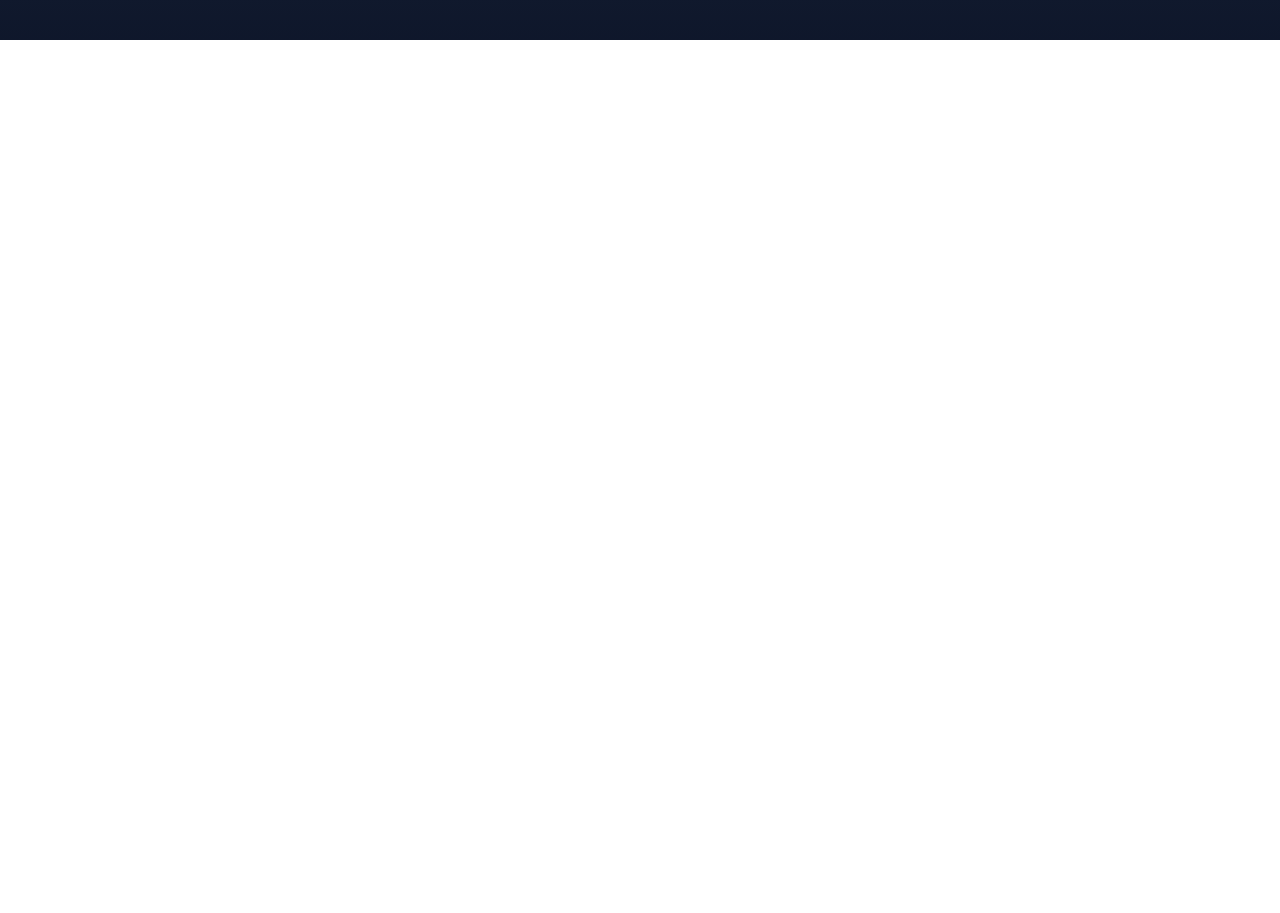
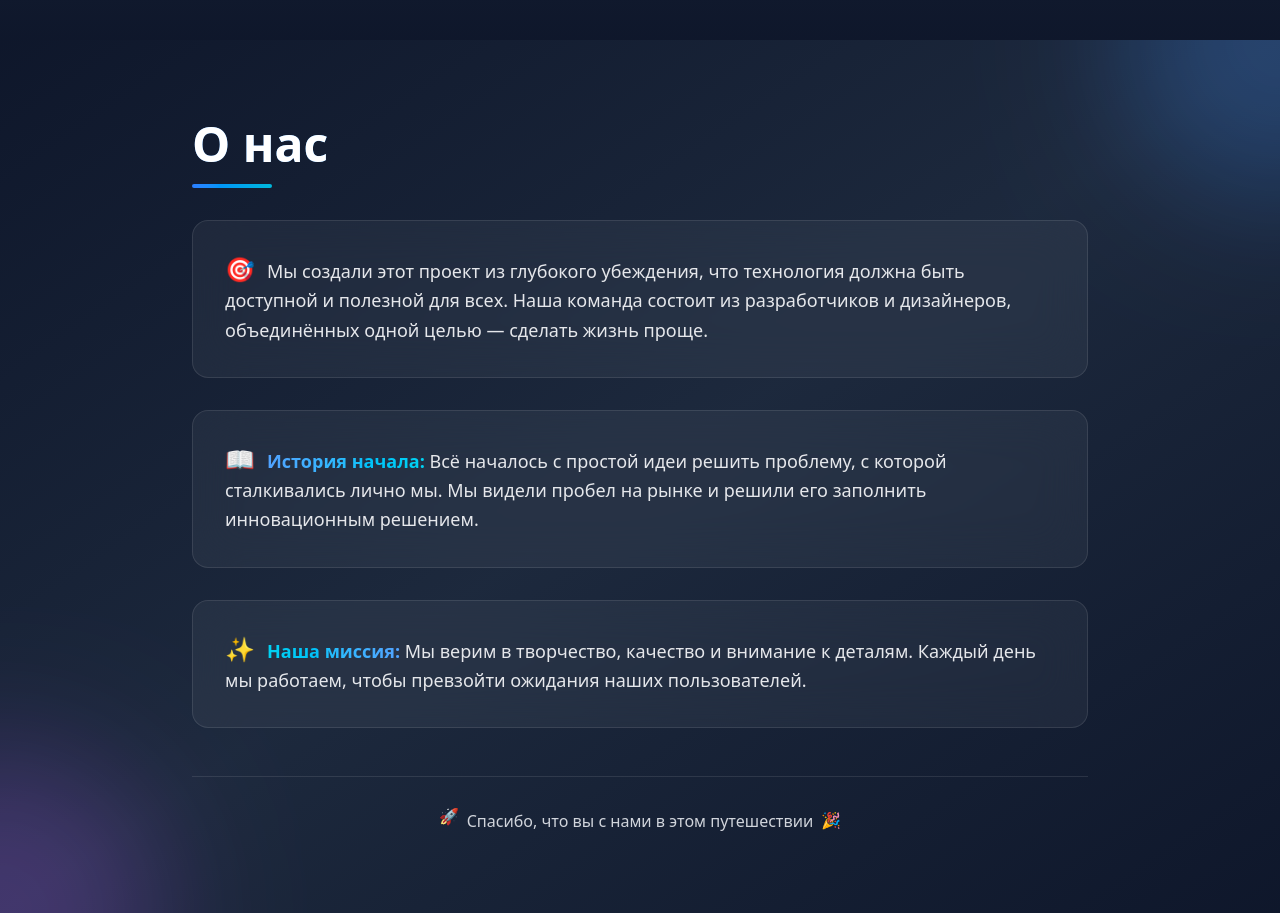
Before and after one commit to shokhaway01/tuit-project-work, a Next.js app: page / in a window 1280 px wide. Shown: the part 820-1733 px from the top of the page. Before the commit the page ends 860 px from the top, so only its background shows below. Built offline with nearby package versions, Linux system fonts and the light colour scheme.

Commit message:
Add Header and HeroSection components with responsive design; remove unused CSS variables

```diff
--- a/app/page.tsx
+++ b/app/page.tsx
@@ -1,3 +1,4 @@
+import { AboutUs } from "@/components/about us/AboutUs";
 import { Header } from "@/components/header/Header";
 import { HeroSection } from "@/components/heroSection/HeroSection";
 
@@ -7,6 +8,7 @@ export default function Home() {
     <div className="">
       <Header />
       <HeroSection />
+      <AboutUs />
     </div>
   );
 }
--- /dev/null
+++ b/components/about us/AboutUs.tsx
@@ -0,0 +1,47 @@
+export const AboutUs = () => {
+    return (
+        <section className="py-20 px-4 bg-linear-to-br from-slate-900 via-slate-800 to-slate-900 relative overflow-hidden">
+            {/* Animated background elements */}
+            <div className="absolute inset-0 overflow-hidden pointer-events-none">
+                <div className="absolute -top-40 -right-40 w-80 h-80 bg-blue-500 rounded-full mix-blend-screen filter blur-3xl opacity-20 animate-pulse"></div>
+                <div className="absolute -bottom-40 -left-40 w-80 h-80 bg-purple-500 rounded-full mix-blend-screen filter blur-3xl opacity-20 animate-pulse" style={{animationDelay: '2s'}}></div>
+            </div>
+
+            <div className="max-w-4xl mx-auto relative z-10">
+                <h2 className="text-5xl font-bold text-white mb-4 bg-gradient-to-r from-blue-400 to-cyan-400 bg-clip-text text-transparent">О нас</h2>
+                <div className="h-1 w-20 bg-gradient-to-r from-blue-500 to-cyan-500 rounded-full mb-8"></div>
+
+                <div className="space-y-8">
+                    <div className="backdrop-blur-xl bg-white/5 border border-white/10 rounded-2xl p-8 hover:bg-white/10 transition-all duration-300 hover:shadow-xl hover:shadow-blue-500/20">
+                        <p className="text-lg leading-relaxed text-gray-200">
+                            <span className="text-2xl mr-3">🎯</span>
+                            Мы создали этот проект из глубокого убеждения, что технология должна быть доступной и полезной для всех. Наша команда состоит из разработчиков и дизайнеров, объединённых одной целью — сделать жизнь проще.
+                        </p>
+                    </div>
+
+                    <div className="backdrop-blur-xl bg-white/5 border border-white/10 rounded-2xl p-8 hover:bg-white/10 transition-all duration-300 hover:shadow-xl hover:shadow-purple-500/20">
+                        <p className="text-lg leading-relaxed text-gray-200">
+                            <span className="text-2xl mr-3">📖</span>
+                            <span className="text-transparent bg-gradient-to-r from-blue-400 to-cyan-400 bg-clip-text font-semibold">История начала:</span> Всё началось с простой идеи решить проблему, с которой сталкивались лично мы. Мы видели пробел на рынке и решили его заполнить инновационным решением.
+                        </p>
+                    </div>
+
+                    <div className="backdrop-blur-xl bg-white/5 border border-white/10 rounded-2xl p-8 hover:bg-white/10 transition-all duration-300 hover:shadow-xl hover:shadow-indigo-500/20">
+                        <p className="text-lg leading-relaxed text-gray-200">
+                            <span className="text-2xl mr-3">✨</span>
+                            <span className="text-transparent bg-gradient-to-r from-cyan-400 to-blue-400 bg-clip-text font-semibold">Наша миссия:</span> Мы верим в творчество, качество и внимание к деталям. Каждый день мы работаем, чтобы превзойти ожидания наших пользователей.
+                        </p>
+                    </div>
+
+                    <div className="mt-12 pt-8 border-t border-white/10 text-center">
+                        <p className="text-base text-gray-300 flex items-center justify-center gap-2">
+                            <span className="animate-bounce" style={{animationDelay: '0s'}}>🚀</span>
+                            Спасибо, что вы с нами в этом путешествии
+                            <span className="animate-bounce" style={{animationDelay: '0.2s'}}>🎉</span>
+                        </p>
+                    </div>
+                </div>
+            </div>
+        </section>
+    )
+}
--- a/components/header/Header.tsx
+++ b/components/header/Header.tsx
@@ -72,56 +72,3 @@ export const Header = () => {
         </header>
     )
 }
-
-export const HeroSection = () => {
-    return (
-        <section className="mt-15 min-h-screen bg-linear-to-b from-slate-900 via-slate-800 to-slate-900 flex items-center justify-center px-8 py-20">
-            <div className="grid grid-cols-1 md:grid-cols-2 gap-12 items-center max-w-6xl mx-auto w-full">
-
-                {/* Left Content */}
-                <div className="flex flex-col gap-6">
-                    <h1 className="text-4xl md:text-6xl font-black bg-linear-to-r from-cyan-400 via-blue-500 to-purple-600 bg-clip-text text-transparent leading-tight">
-                        Будущее образования здесь
-                    </h1>
-
-                    <p className="text-lg md:text-xl text-slate-300 leading-relaxed">
-                        Погрузитесь в мир инновационного обучения. Наши курсы разработаны экспертами индустрии, чтобы подготовить вас к вызовам завтрашнего дня. Учитесь, растите, достигайте новых высот вместе с Shokhaway.
-                    </p>
-
-                    <div className="flex gap-4 pt-4">
-                        <Link
-                            href="/courses"
-                            className="px-8 py-3 bg-linear-to-r from-cyan-400 to-blue-500 text-slate-900 font-bold rounded-lg hover:shadow-lg hover:shadow-cyan-400/50 transition-all duration-300 uppercase tracking-wider"
-                        >
-                            Начать обучение
-                        </Link>
-                        <Link
-                            href="/contacts"
-                            className="px-8 py-3 border-2 border-cyan-400 text-cyan-400 font-bold rounded-lg hover:bg-cyan-400/10 transition-all duration-300 uppercase tracking-wider"
-                        >
-                            Узнать больше
-                        </Link>
-                    </div>
-                </div>
-
-                {/* Right - GIF Placeholder */}
-                <div className="relative">
-                    <div className="w-full aspect-square bg-gradient-to-br from-cyan-400/20 to-blue-500/20 rounded-lg border-2 border-cyan-400/50 flex items-center justify-center backdrop-blur-sm">
-                        <div className="text-center">
-                            <p className="text-slate-400 text-lg font-semibold">
-                                [Место для футуристичной гифки]
-                            </p>
-                            <p className="text-slate-500 text-sm mt-2">
-                                Замените на изображение или GIF
-                            </p>
-                        </div>
-                    </div>
-
-                    {/* Animated glow effect */}
-                    <div className="absolute inset-0 bg-gradient-to-r from-cyan-400 to-blue-500 rounded-lg opacity-20 blur-2xl -z-10 animate-pulse"></div>
-                </div>
-
-            </div>
-        </section>
-    )
-}
```
